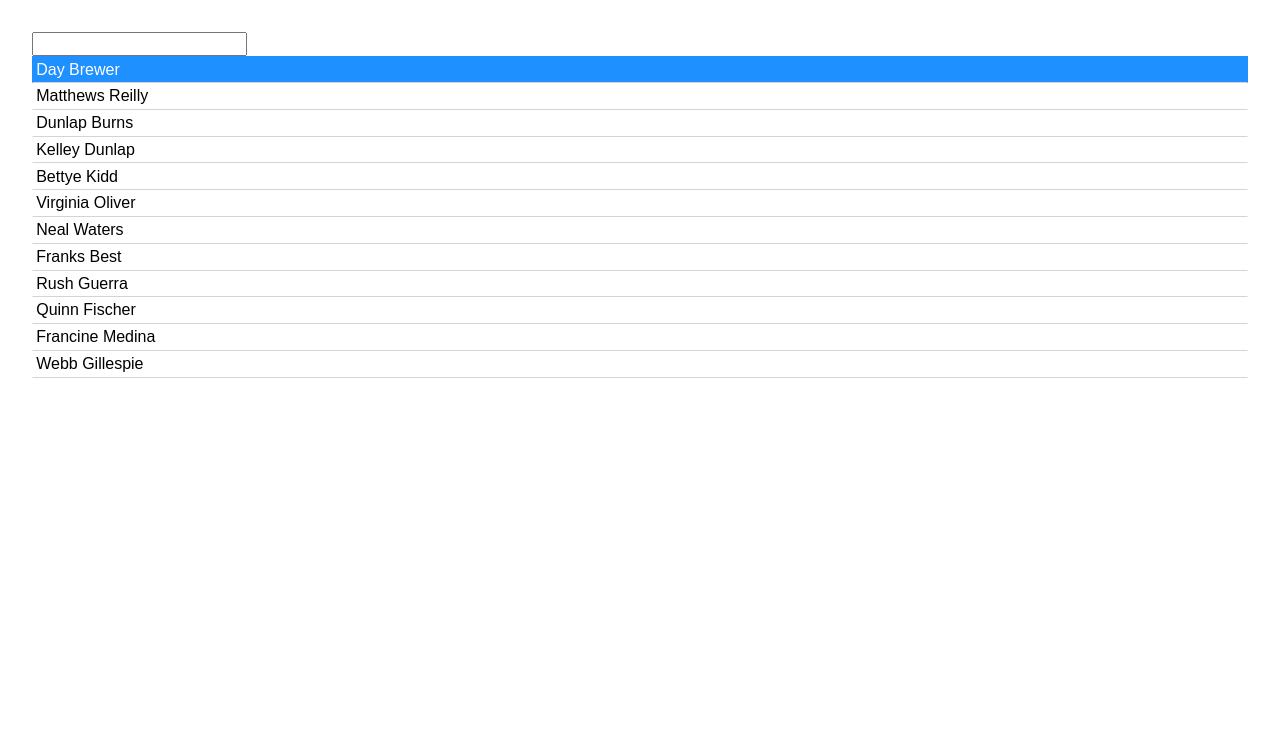
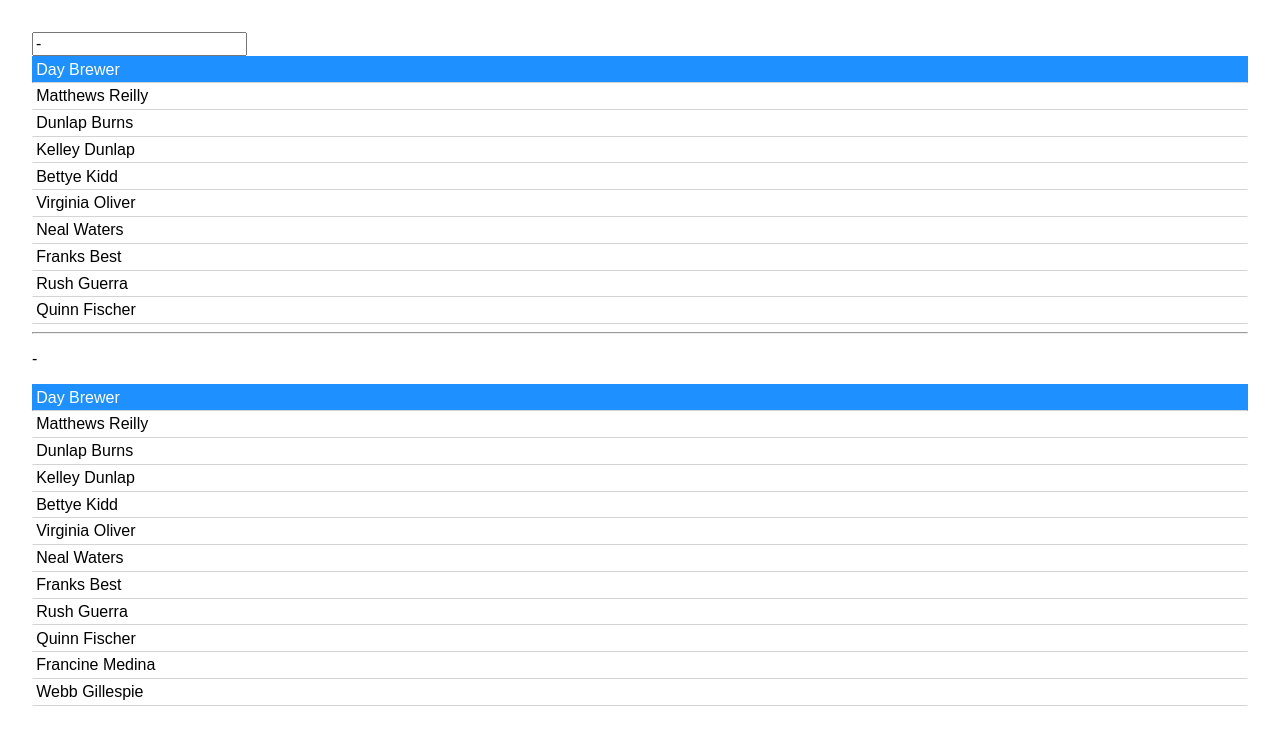
Before and after one commit to SMoni/vue-autocomplete, a Vue app: page / in a window 1280 px wide. Shown: the top 738 px of the page. Built offline with nearby package versions, Linux system fonts and the light colour scheme.

Commit message:
changed demo

```diff
--- a/src/App.vue
+++ b/src/App.vue
@@ -3,9 +3,14 @@
     <input
       @keydown.down.prevent ="$refs.thisSelection.onDown()"
       @keydown.up.prevent   ="$refs.thisSelection.onUp()"
-      :value="selectedSample.name"
+      :value="selectedSample01.name"
     >
-    <list-selection :Items="samples" Property="name" :VisibleItems='12' @selected="that => this.selectedSample = that" ref="thisSelection"></list-selection>
+    <list-selection :Items="samples" Property="name" :VisibleItems='10' @selected="that => this.selectedSample01 = that" ref="thisSelection"></list-selection>
+
+    <hr>
+
+    <p>{{ selectedSample02.name }}</p>
+    <list-selection :Items="samples" Property="name" :VisibleItems='12' :isSelectable="true"  @selected="that => this.selectedSample02 = that"></list-selection>
   </div>
 </template>
 
@@ -23,7 +28,8 @@ export default {
   },
   data() {
     return {
-      selectedSample: '',
+      selectedSample01: { name: '-' },
+      selectedSample02: { name: '-' },
       samples: SampleData
     }
   }
```
